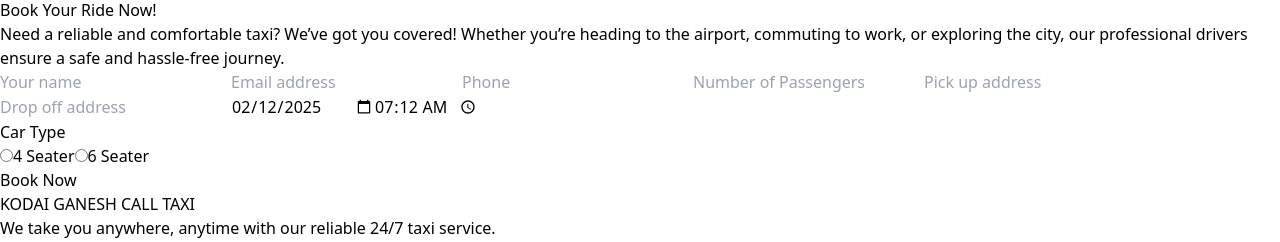
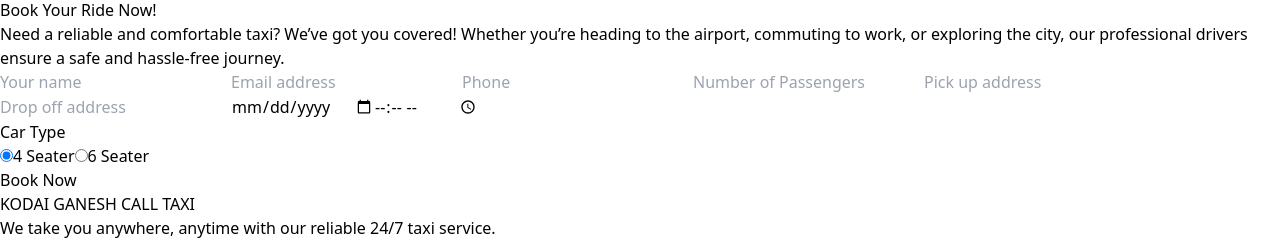
Before and after one commit to Janarthanans1/KG_Taxi, a Next.js app: page /pages/booking in a window 1280 px wide. Shown: the part 170-412 px from the top of the page. Built offline with nearby package versions, Linux system fonts and the light colour scheme.

Commit message:
whatsapp added

```diff
--- a/package.json
+++ b/package.json
@@ -9,6 +9,7 @@
     "lint": "next lint"
   },
   "dependencies": {
+    "axios": "^1.7.9",
     "framer-motion": "^12.4.2",
     "motion": "^12.4.2",
     "next": "15.1.7",
--- /dev/null
+++ b/src/app/api/booking/route.js
@@ -0,0 +1,32 @@
+import axios from "axios";
+import { NextResponse } from "next/server";
+
+export async function POST(req) {
+    const { name, email, phone, passengers, pickup, dropoff, date, time, carType } = await req.json();
+
+
+        const response = await axios({
+            url:'https://graph.facebook.com/v21.0/499115399961390/messages',
+            method:'post',
+            headers: {
+                'Authorization': `Bearer ${process.env.WHATSAPP_TOKEN}`,
+                'Content-Type': 'application/json'
+            },
+            data:JSON.stringify({
+                messaging_product : 'whatsapp',
+                to:'919344563795',
+                timeout: 50000,
+                type: 'text',
+                text: {
+                    body: `New booking,\nName: ${name}\nEmail : ${email}\nPhone : ${phone}\nPassengers : ${passengers}\nPickup : ${pickup}\nDropoff : ${dropoff}\nDate : ${date}\nTime : ${time}\nCar Type : ${carType}`
+                }
+            })
+        });
+        console.log(response.data)
+        console.log(name, email, phone, passengers, pickup, dropoff, date, time, carType);
+
+
+        return NextResponse.json({ message:{name, email, phone, passengers, pickup, dropoff, date, time, carType} });
+
+
+}
--- /dev/null
+++ b/src/app/api/example/route.js
@@ -0,0 +1,6 @@
+import { NextResponse } from "next/server"
+
+export async function POST(req){
+    const {name} = await req.json()
+    return NextResponse.json({message:`${name}`})
+}
--- a/src/app/components/bookingform.jsx
+++ b/src/app/components/bookingform.jsx
@@ -1,6 +1,10 @@
-import React from 'react';
+"use client"
+import React, { useState } from 'react';
+import Taxiform from './taxiform';
 
 const BookingForm = () => {
+
+
   return (
     <div className="flex flex-col lg:flex-row gap-10 pb-10 px-6 lg:px-20">
       {/* Text Section */}
@@ -13,42 +17,7 @@
 
       {/* Form Section */}
       <div className="lg:w-1/2">
-        <form className="w-full bg-blue-500 text-white font-semibold p-6 rounded-xl shadow-2xl">
-          <div className="grid grid-cols-1 sm:grid-cols-2 gap-4">
-            <input type="text" placeholder="Your name" className="w-full bg-gray-100 p-4 rounded-full text-gray-600 focus:outline-none" />
-            <input type="email" placeholder="Email address" className="w-full bg-gray-100 p-4 rounded-full text-gray-600 focus:outline-none" />
-            <input type="tel" placeholder="Phone" className="w-full bg-gray-100 p-4 rounded-full text-gray-600 focus:outline-none" />
-            <input type="number" placeholder="Number of Passengers" className="w-full bg-gray-100 p-4 rounded-full text-gray-600 focus:outline-none" />
-            <input type="text" placeholder="Pick up address" className="w-full bg-gray-100 p-4 rounded-full text-gray-600 focus:outline-none" />
-            <input type="text" placeholder="Drop off address" className="w-full bg-gray-100 p-4 rounded-full text-gray-600 focus:outline-none" />
-
-            {/* Date Field */}
-            <input type="date" className="w-full bg-gray-100 p-4 rounded-full text-gray-600 focus:outline-none" defaultValue={new Date().toISOString().split("T")[0]}/>
-
-            <input type="time" className="w-full bg-gray-100 p-4 rounded-full text-gray-600 focus:outline-none" defaultValue={new Date().toISOString().split("T")[1].substring(0,5)} />
-
-          </div>
-
-          {/* Car Type */}
-          <div className="mt-5">
-            <h2 className="text-lg">Car Type</h2>
-            <div className="flex gap-4 mt-2">
-              <label className="flex items-center gap-2">
-                <input type="radio" name="car_type" className="accent-blue-600 scale-150" />
-                4 Seater
-              </label>
-              <label className="flex items-center gap-2">
-                <input type="radio" name="car_type" className="accent-blue-600 scale-150" />
-                6 Seater
-              </label>
-            </div>
-          </div>
-
-          {/* Submit Button */}
-          <button type="submit" className="mt-6 w-full bg-white text-blue-600 font-bold py-3 rounded-full hover:bg-gray-200 transition">
-            Book Now
-          </button>
-        </form>
+        <Taxiform/>
       </div>
     </div>
   );
--- /dev/null
+++ b/src/app/components/taxiform.jsx
@@ -0,0 +1,78 @@
+"use client"
+import React from 'react'
+import { useState } from 'react'
+import axios from 'axios'
+
+const Taxiform = () => {
+     // State variables for inputs
+  const [name, setName] = useState('');
+  const [email, setEmail] = useState('');
+  const [phone, setPhone] = useState('');
+  const [passengers, setPassengers] = useState('');
+  const [pickup, setPickup] = useState('');
+  const [dropoff, setDropoff] = useState('');
+  const [date, setDate] = useState('');
+  const [time, setTime] = useState('');
+  const [carType, setCarType] = useState('4 Seater'); // Default selection
+  // Handle form submission
+  const bookingData = async (e) => {
+    e.preventDefault();
+
+    try {
+      const response = await axios.post('/api/booking', {
+        name,
+        email,
+        phone,
+        passengers,
+        pickup,
+        dropoff,
+        date,
+        time,
+        carType // Send selected car type
+      });
+
+      console.log(response.data.message.name);
+    } catch (error) {
+      console.error("Error booking ride:", error);
+
+    }
+  };
+  return (
+    <form onSubmit={bookingData} className="w-full bg-blue-500 text-white font-semibold p-6 rounded-xl shadow-2xl">
+          <div className="grid grid-cols-1 sm:grid-cols-2 gap-4">
+            <input type="text" placeholder="Your name" onChange={e => setName(e.target.value)} value={name} className="w-full bg-gray-100 p-4 rounded-full text-gray-600 focus:outline-none" />
+            <input type="email" placeholder="Email address" onChange={e => setEmail(e.target.value)} value={email} className="w-full bg-gray-100 p-4 rounded-full text-gray-600 focus:outline-none" />
+            <input type="tel" placeholder="Phone" onChange={e => setPhone(e.target.value)} value={phone} className="w-full bg-gray-100 p-4 rounded-full text-gray-600 focus:outline-none" />
+            <input type="number" placeholder="Number of Passengers" onChange={e => setPassengers(e.target.value)} value={passengers} className="w-full bg-gray-100 p-4 rounded-full text-gray-600 focus:outline-none" />
+            <input type="text" placeholder="Pick up address" onChange={e => setPickup(e.target.value)} value={pickup} className="w-full bg-gray-100 p-4 rounded-full text-gray-600 focus:outline-none" />
+            <input type="text" placeholder="Drop off address" onChange={e => setDropoff(e.target.value)} value={dropoff} className="w-full bg-gray-100 p-4 rounded-full text-gray-600 focus:outline-none" />
+
+            {/* Date and Time Fields */}
+            <input type="date" onChange={e => setDate(e.target.value)} value={date} className="w-full bg-gray-100 p-4 rounded-full text-gray-600 focus:outline-none" />
+            <input type="time" onChange={e => setTime(e.target.value)} value={time} className="w-full bg-gray-100 p-4 rounded-full text-gray-600 focus:outline-none" />
+          </div>
+
+          {/* Car Type Selection */}
+          <div className="mt-5">
+            <h2 className="text-lg">Car Type</h2>
+            <div className="flex gap-4 mt-2">
+              <label className="flex items-center gap-2">
+                <input type="radio" name="car_type" value="4 Seater" checked={carType === "4 Seater"} onChange={() => setCarType("4 Seater")} className="accent-blue-600 scale-150" />
+                4 Seater
+              </label>
+              <label className="flex items-center gap-2">
+                <input type="radio" name="car_type" value="6 Seater" checked={carType === "6 Seater"} onChange={() => setCarType("6 Seater")} className="accent-blue-600 scale-150" />
+                6 Seater
+              </label>
+            </div>
+          </div>
+
+          {/* Submit Button */}
+          <button type="submit" className="mt-6 w-full bg-white text-blue-600 font-bold py-3 rounded-full hover:bg-gray-200 transition">
+            Book Now
+          </button>
+        </form>
+  )
+}
+
+export default Taxiform
--- a/src/app/page.jsx
+++ b/src/app/page.jsx
@@ -6,6 +6,7 @@
 import WhyChooseUs from '@/app/components/whychooseus'
 import Services from '@/app/components/services'
 import Footer from '@/app/components/footer'
+import Example from '@/app/components/example'
 
 
 const Home = () => {
@@ -43,6 +44,7 @@
       {/*Footer*/}
       <footer className='h-fit '>
         <Footer/>
+        <Example/>
       </footer>
     </>
 
```
Also changed, not shown: src/app/components/example.jsx (added, +25 -0 lines), 1 other file (tests, documents, lock files or other folders).
